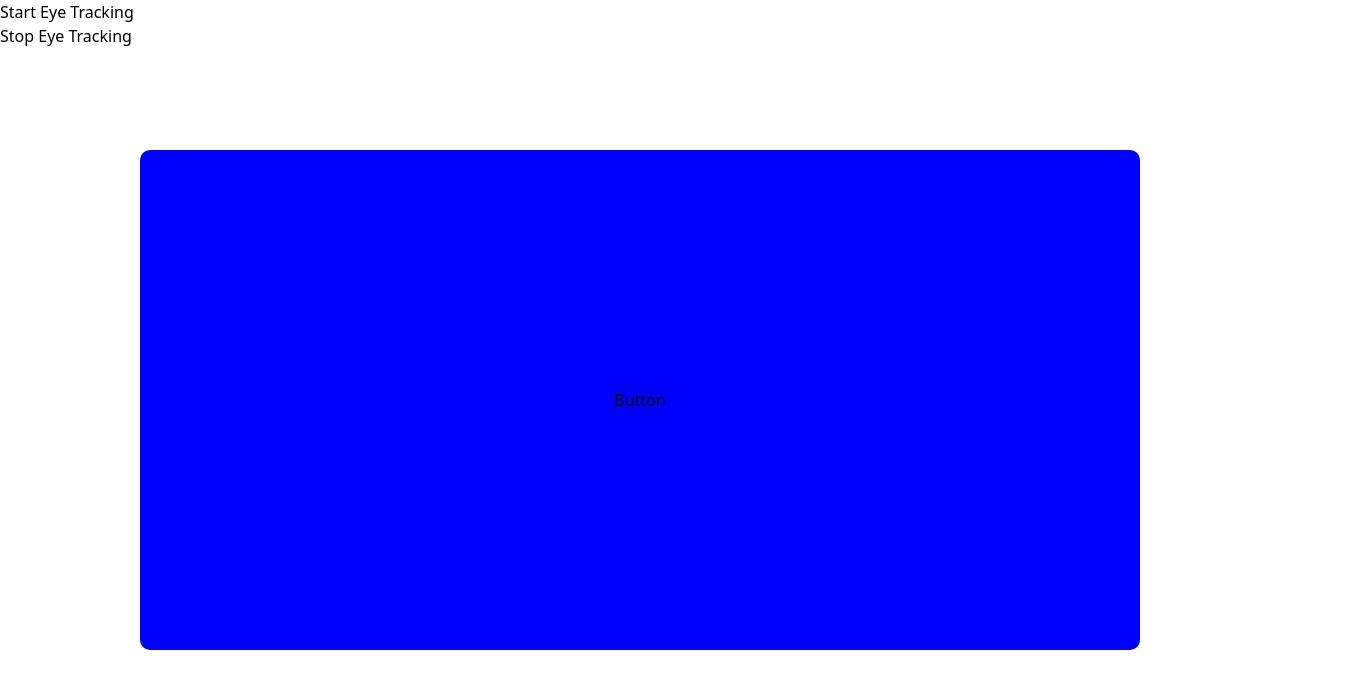
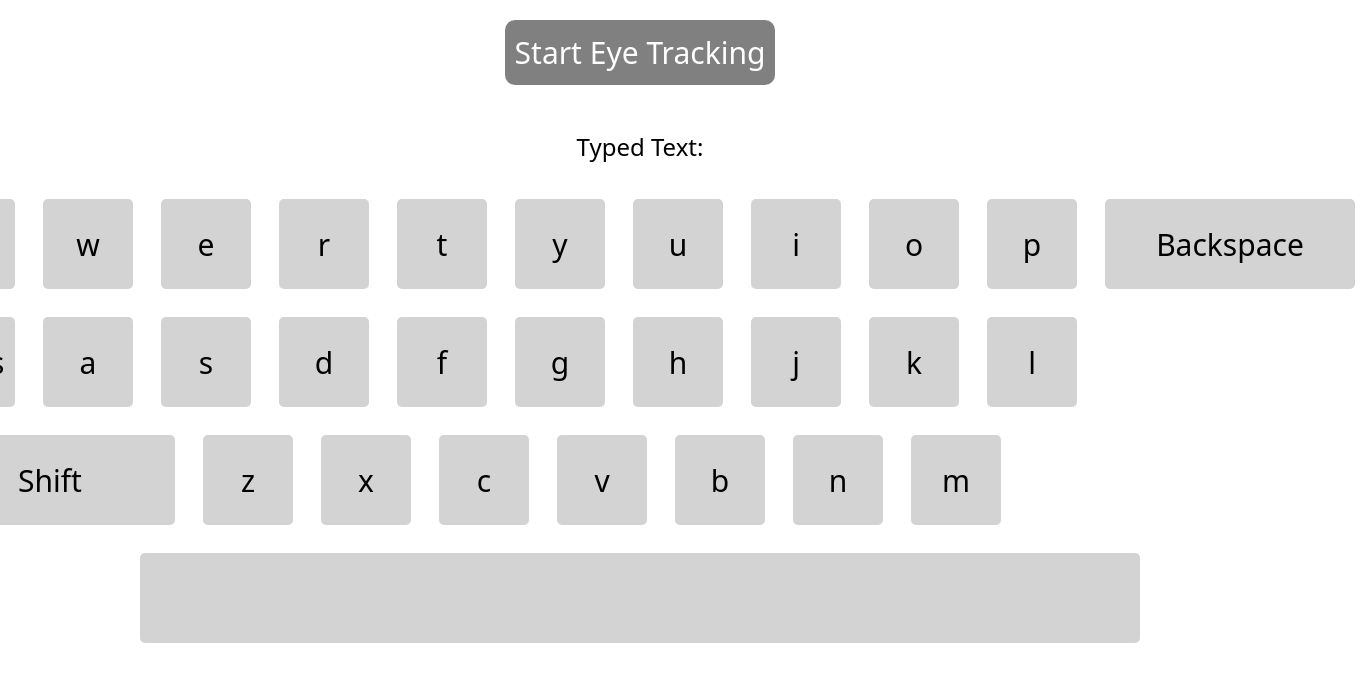
Before and after one commit to ghui9087/CSS480SpringUWBEyeTrackingKeyboard, a Next.js app: page / in a window 1280 px wide. Shown: the top 688 px of the page, 1369 px wide, since content can reach past the window. Built offline with nearby package versions, Linux system fonts and the light colour scheme.

Commit message:
Added all 26 letters, shift, backspace, space, caps lock for eye tracking keyboard

```diff
--- a/src/pages/index.tsx
+++ b/src/pages/index.tsx
@@ -1,5 +1,5 @@
 import React, { useEffect, useState } from "react";
-
+import styles from './page.module.css';
 
 declare global {
   interface Window {
@@ -7,10 +7,25 @@ declare global {
   }
 }
 
-export default function Home() {
+const QWERTY = [
+  ['q', 'w', 'e', 'r', 't', 'y', 'u', 'i', 'o', 'p', 'Backspace'],
+  ['Caps', 'a', 's', 'd', 'f', 'g', 'h', 'j', 'k', 'l'],
+  ['Shift', 'z', 'x', 'c', 'v', 'b', 'n', 'm'],
+  ['Space']
+];
+
+const COOLDOWN = 1000;
+
+const Home = () => {
   const [gazePosition, setGazePosition] = useState({ x: 0, y: 0 });
   const [eyeTrackingStarted, setEyeTrackingStarted] = useState(false);
-  const [buttonPressed, setButtonPressed] = useState(false);
+  const [typedText, setTypedText] = useState("");
+  const [canType, setCanType] = useState(false);
+  const [currentHoveredKey, setCurrentHoveredKey] = useState<string | null>(null);
+  const [hoverStartTime, setHoverStartTime] = useState<number | null>(null);
+  const [isShiftActive, setIsShiftActive] = useState(false);
+  const [isCapsActive, setIsCapsActive] = useState(false);
+  const [keyboardLayout, setKeyboardLayout] = useState(QWERTY);
 
   useEffect(() => {
     const script = document.createElement("script");
@@ -19,9 +34,7 @@ export default function Home() {
     document.body.appendChild(script);
 
     script.onload = () => {
-      if (window.GazeCloudAPI) {
-        console.log("GazeCloudAPI loaded successfully");
-      } else {
+      if (!window.GazeCloudAPI) {
         console.error("GazeCloudAPI is not available.");
       }
     };
@@ -35,103 +48,133 @@ export default function Home() {
     };
   }, []);
 
-  const startEyeTracking = () => {
-    if (window.GazeCloudAPI) {
-      window.GazeCloudAPI.StartEyeTracking();
-      setEyeTrackingStarted(true);
-    } else {
-      console.error("GazeCloudAPI is not available.");
-    }
-  };
-
-  const stopEyeTracking = () => {
-    if (window.GazeCloudAPI) {
-      window.GazeCloudAPI.StopEyeTracking();
-      setEyeTrackingStarted(false);
-    } else {
-      console.error("GazeCloudAPI is not available.");
-    }
-  };
-
-  const plotGaze = (GazeData: any) => {
-    setGazePosition({ x: GazeData.docX, y: GazeData.docY });
-  };
-
   useEffect(() => {
     if (eyeTrackingStarted) {
-      window.GazeCloudAPI.OnCalibrationComplete = () => {
-        console.log("Gaze Calibration Complete");
-      };
-
-      window.GazeCloudAPI.OnCamDenied = () => {
-        console.log("Camera access denied");
-      };
-
-      window.GazeCloudAPI.OnError = (msg: any) => {
-        console.log("Error:", msg);
-      };
-
-      window.GazeCloudAPI.OnResult = plotGaze;
+      window.GazeCloudAPI.OnCalibrationComplete = () => setCanType(true);
+      window.GazeCloudAPI.OnCamDenied = () => console.log("Camera access denied");
+      window.GazeCloudAPI.OnError = (msg: any) => console.log("Error:", msg);
+      window.GazeCloudAPI.OnResult = (GazeData: any) => setGazePosition({ x: GazeData.docX, y: GazeData.docY });
     }
   }, [eyeTrackingStarted]);
 
   useEffect(() => {
-    const checkButtonPress = () => {
-      const buttonElement = document.getElementById("pressButton");
-      if (buttonElement) {
-        const buttonRect = buttonElement.getBoundingClientRect();
-        const isGazeInsideButton =
-          gazePosition.x >= buttonRect.left &&
-          gazePosition.x <= buttonRect.right &&
-          gazePosition.y >= buttonRect.top &&
-          gazePosition.y <= buttonRect.bottom;
+    const checkGazeOnKeys = () => {
+      keyboardLayout.flat().forEach(key => {
+        const keyElement = document.getElementById(`key-${key}`);
+        if (keyElement) {
+          const keyRect = keyElement.getBoundingClientRect();
+          const isGazeInsideKey =
+            gazePosition.x >= keyRect.left &&
+            gazePosition.x <= keyRect.right &&
+            gazePosition.y >= keyRect.top &&
+            gazePosition.y <= keyRect.bottom;
 
-        setButtonPressed(isGazeInsideButton);
-      }
+          if (isGazeInsideKey) {
+            if (currentHoveredKey !== key) {
+              setCurrentHoveredKey(key);
+              setHoverStartTime(Date.now());
+            } else if (hoverStartTime && Date.now() - hoverStartTime >= COOLDOWN) {
+              handleKeyPress(key);
+              setHoverStartTime(Date.now());
+              keyElement.style.backgroundColor = "darkgray";
+              setTimeout(() => {
+                keyElement.style.backgroundColor = "lightgray";
+              }, 500);
+            }
+          } else if (currentHoveredKey === key) {
+            setCurrentHoveredKey(null);
+            setHoverStartTime(null);
+          }
+        }
+      });
     };
 
-    checkButtonPress();
+    if (canType) {
+      checkGazeOnKeys();
+    }
+  }, [gazePosition, canType, currentHoveredKey, hoverStartTime]);
 
-    return () => {};
-  }, [gazePosition]);
+  const startEyeTracking = () => {
+    window.GazeCloudAPI?.StartEyeTracking();
+    setEyeTrackingStarted(true);
+  };
+
+  const stopEyeTracking = () => {
+    window.GazeCloudAPI?.StopEyeTracking();
+    setEyeTrackingStarted(false);
+    setCanType(false);
+  };
+
+  const handleKeyPress = (key: string) => {
+    if (key === 'Shift') {
+      toggleShift();
+    } else if (key === 'Backspace') {
+      setTypedText(prev => prev.slice(0, -1));
+    } else if (key === 'Space') {
+      setTypedText(prev => prev + ' ');
+    } else if (key === 'Caps') {
+      toggleCaps();
+    } else {
+      setTypedText(prev => prev + key);
+      if (isShiftActive) toggleShift();
+    }
+  };
+
+  const toggleShift = () => {
+    setIsShiftActive(prev => !prev);
+    setKeyboardLayout(prevLayout =>
+      prevLayout.map(row =>
+        row.map(k => (k !== 'Shift' && k !== 'Backspace' && k !== 'Space' && k !== 'Caps' ? toggleCase(k) : k))
+      )
+    );
+  };
+
+  const toggleCaps = () => {
+    setIsCapsActive(prev => !prev);
+    setKeyboardLayout(prevLayout =>
+      prevLayout.map(row =>
+        row.map(k => (k !== 'Shift' && k !== 'Backspace' && k !== 'Space' && k !== 'Caps' ? toggleCase(k) : k))
+      )
+    );
+  };
+
+  const toggleCase = (char: string) => (char.toLowerCase() === char ? char.toUpperCase() : char.toLowerCase());
 
   return (
-    <main>
-      <button onClick={startEyeTracking}>Start Eye Tracking</button>{" "}
+    <main className={styles.container}>
+      <button className={styles.startTracking} onClick={startEyeTracking}>Start Eye Tracking</button>
       <br />
-      <button onClick={stopEyeTracking}>Stop Eye Tracking</button>
-      <div
-        id="pressButton"
-        style={{
-          position: "absolute",
-          left: "50%",
-          top: "50%",
-          transform: "translate(-50%, -50%)",
-          width: "1000px",
-          height: "500px",
-          backgroundColor: buttonPressed ? "green" : "blue",
-          borderRadius: "10px",
-          display: "flex",
-          justifyContent: "center",
-          alignItems: "center",
-        }}
-      >
-        Button
+      <div className={styles.typedText}>
+        Typed Text: {typedText}
+      </div>
+      <div className={styles.innerContainer}>
+        <div>
+          {keyboardLayout.map((row, rowIndex) => (
+            <div key={rowIndex} style={{ display: "flex", justifyContent: rowIndex === 3 ? 'center' : 'flex-start' }}>
+              {row.map((key, keyIndex) => (
+                <div
+                  key={keyIndex}
+                  id={`key-${key}`}
+                  className={`${styles.keys} ${key === 'Shift' || key === 'Backspace' ? styles.backspaceKey : ''} ${key === 'Space' ? styles.spaceKey : ''}`}
+                >
+                  {key !== 'Space' && key}
+                </div>
+              ))}
+            </div>
+          ))}
+        </div>
       </div>
       {eyeTrackingStarted && (
         <div
+          className={styles.gaze}
           style={{
-            position: "absolute",
             left: gazePosition.x,
             top: gazePosition.y,
-            width: "20px",
-            height: "20px",
-            borderRadius: "50%",
-            backgroundColor: "rgba(255, 0, 0, 0.5)",
-            transform: "translate(-50%, -50%)",
           }}
         ></div>
       )}
     </main>
   );
-}
+};
+
+export default Home;
--- /dev/null
+++ b/src/pages/page.module.css
@@ -0,0 +1,64 @@
+.container {
+    display: flex;
+    flex-direction: column;
+    align-items: center;
+    justify-content: flex-start;
+    min-height: 100vh;
+    padding: 20px;
+}
+
+.innerContainer {
+    position: relative;
+    margin: 20px 0;
+    display: flex;
+    justify-content: center;
+    width: 100%;
+}
+
+.keys {
+    width: 90px;
+    height: 90px;
+    margin: 14px;
+    background-color: lightgray;
+    display: flex;
+    justify-content: center;
+    align-items: center;
+    border-radius: 5px;
+    font-size: 30px;
+    user-select: none;
+}
+
+.backspaceKey {
+    width: 250px;
+}
+
+.spaceKey {
+    width: 1000px;
+}
+
+.gaze {
+    position: absolute;
+    width: 20px;
+    height: 20px;
+    border-radius: 50%;
+    background-color: rgba(255, 0, 0, 0.5);
+    transform: translate(-50%, -50%);
+}
+
+.startTracking {
+    font-size: 30px;
+    background-color: gray;
+    color: white;
+    padding: 10px;
+    border-radius: 10px;
+}
+
+.startTracking:hover {
+    background-color: black;
+    transition: 1s;
+}
+
+.typedText {
+    margin-top: 20px;
+    font-size: 24px;
+}
```
